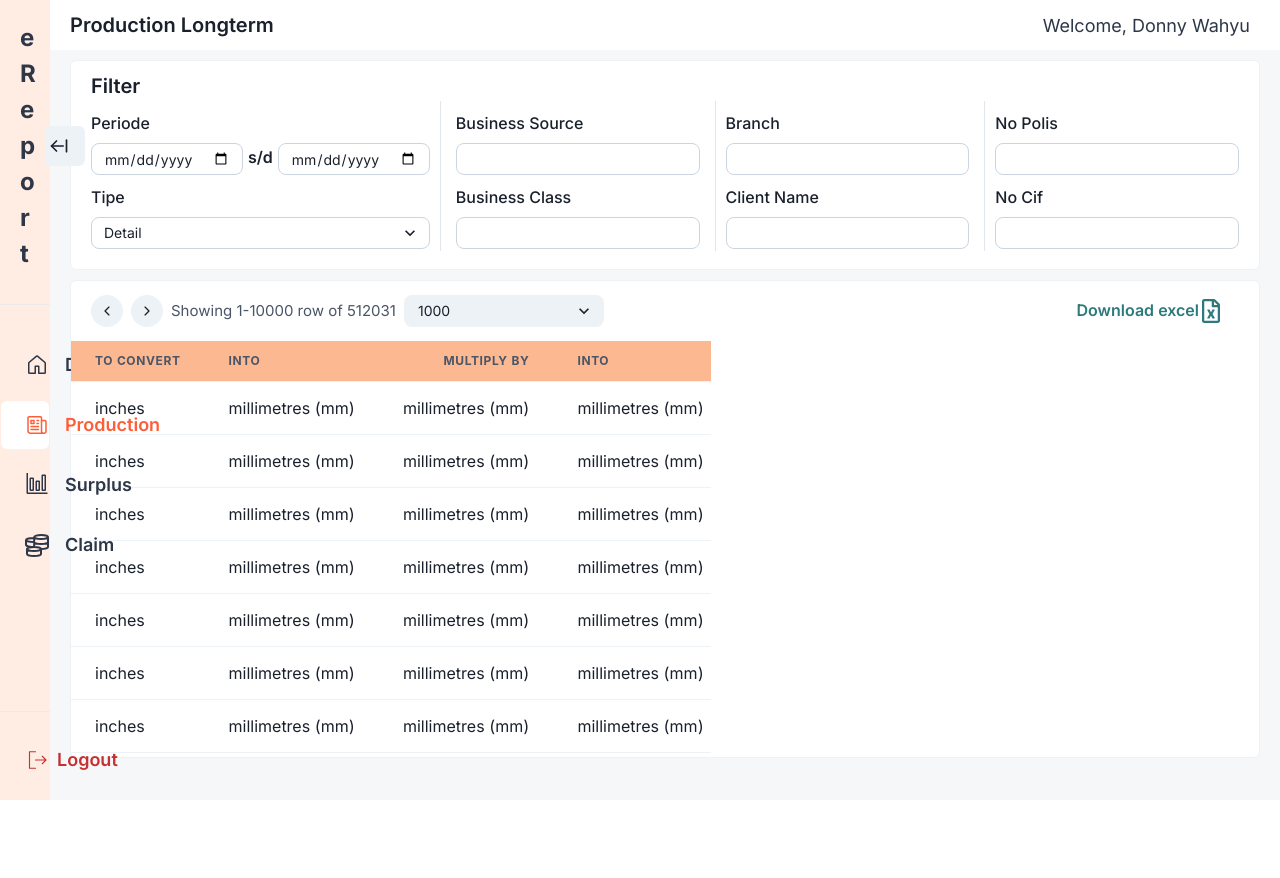
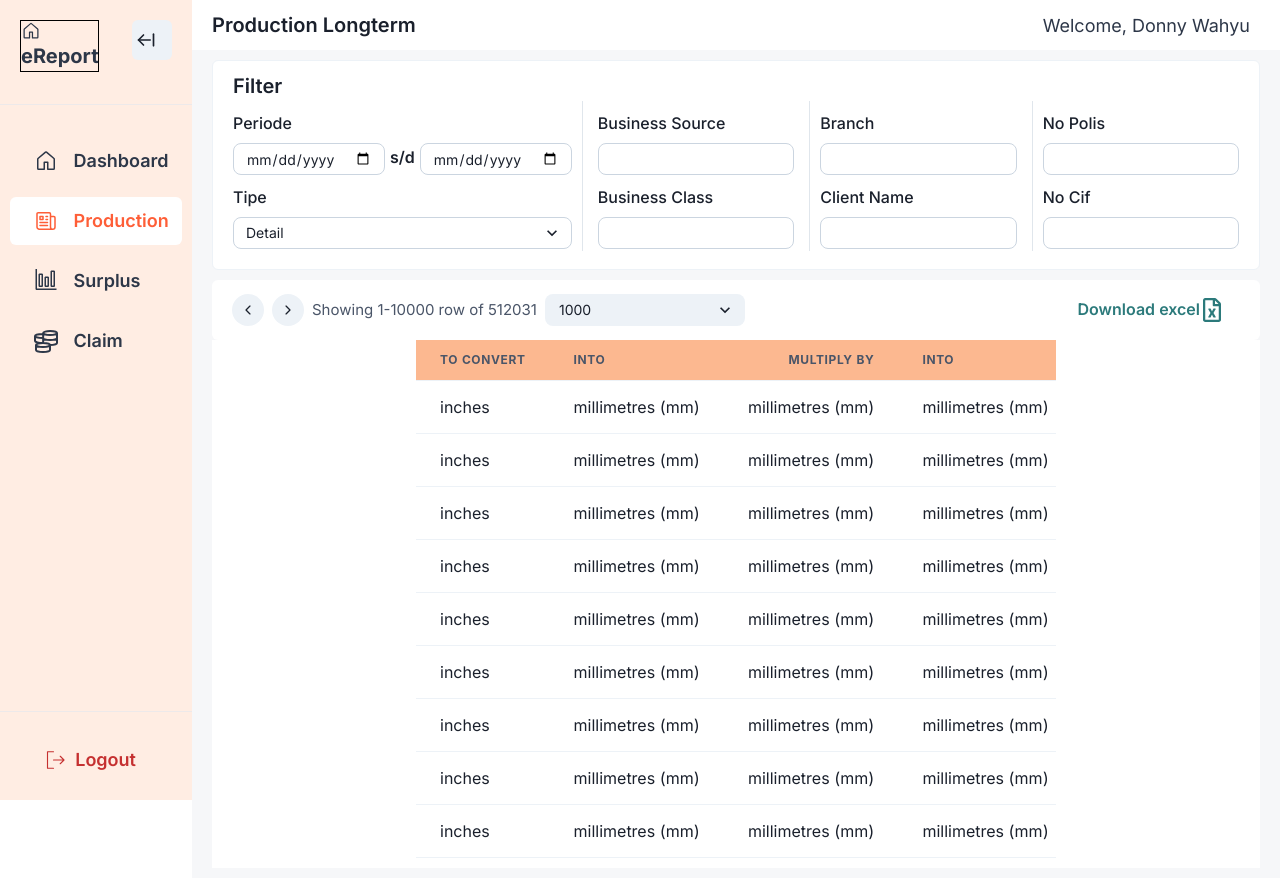
Before and after one commit to donny17-bit/asm-frontend, a Next.js app: page / in a window 1280 px wide. Before the commit the page ends 800 px from the top, so only its background shows below. Built offline with nearby package versions, Linux system fonts and the light colour scheme.

Commit message:
modify responsiveness

```diff
--- a/app/components/filter/filter.tsx
+++ b/app/components/filter/filter.tsx
@@ -26,12 +26,14 @@ export default function Filter() {
 
   return (
     <Box
+      // flex={"1"}
       bgColor="white"
       borderRadius={"md"}
       border="1px"
       borderColor="gray.100"
-      w={"inherit"}
-      h="fit-content"
+      // w={"inherit"}
+      // maxW={"inherit"}
+      // h="fit-content"
       // maxW={[null, null, null, "50vw", "50vw", "83vw"]}
       //   h={"100px"}
       px="10px"
--- a/app/components/mainProdLt/productionLt.tsx
+++ b/app/components/mainProdLt/productionLt.tsx
@@ -1,12 +1,38 @@
-import { VStack, Flex } from "@chakra-ui/react";
+import {
+  VStack,
+  Flex,
+  Text,
+  Button,
+  Icon,
+  Spacer,
+  HStack,
+  Box,
+  Table,
+  Thead,
+  Tbody,
+  Tfoot,
+  Tr,
+  Th,
+  Td,
+  TableCaption,
+  TableContainer,
+  IconButton,
+  Select,
+} from "@chakra-ui/react";
 import Navbar from "../navbar/navbar";
 import TableComp from "../table/table";
 import Filter from "../filter/filter";
 
-export default function ProductionLt() {
+type data = {
+  isOpen: boolean;
+};
+
+export default function ProductionLt(data: data) {
+  const isOpen = data.isOpen;
+
   return (
     <>
-      <Flex direction="column" w="100%">
+      <Flex direction="column" w="100%" h={"100vh"} maxW={"100%"}>
         <Navbar />
         <Flex
           flex="1"
@@ -14,14 +40,14 @@ export default function ProductionLt() {
           // spacing={"10px"}
           bgColor="#F6F7F9" // abu2
           // h={"100vh"}
-          w="100%"
           px="20px"
           py="10px"
+          // w="inherit"
         >
           {/* filter */}
           <Filter />
           {/* table */}
-          <TableComp />
+          <TableComp isOpen={isOpen} />
         </Flex>
       </Flex>
     </>
--- a/app/components/sidebar/sidebar.tsx
+++ b/app/components/sidebar/sidebar.tsx
@@ -1,7 +1,3 @@
-"use client";
-
-import { useState } from "react";
-
 import {
   VStack,
   Text,
@@ -11,6 +7,7 @@ import {
   Box,
   Divider,
   HStack,
+  Flex,
 } from "@chakra-ui/react";
 import { HiOutlineNewspaper } from "react-icons/hi2";
 import { VscGraph } from "react-icons/vsc";
@@ -20,18 +17,14 @@ import { GoHome } from "react-icons/go";
 import { BsArrowBarLeft } from "react-icons/bs";
 import { LuArrowLeftFromLine } from "react-icons/lu";
 
-type min = {
+type data = {
   isOpen: boolean;
-  toggleBar: any;
+  toggleSidebar: any;
 };
 
-export default function Sidebar(min: data) {
-  // const [isOpen, setIsOpen] = useState(true);
-
-  // const toggleSidebar = () => {
-  //   setIsOpen(!isOpen);
-  //   console.log(isOpen);
-  // };
+export default function Sidebar(data: data) {
+  const isOpen = data.isOpen;
+  const toggleSidebar = data.toggleSidebar;
 
   return (
     <>
@@ -47,7 +40,7 @@ export default function Sidebar(min: data) {
         bgColor={"#ffede3"}
         // bgColor={"white"}
         // bgGradient="linear(to-b, #fc9356, #ffede3)"
-        width={min.isOpen ? [null, null, "30vw", "15vw"] : "50px"}
+        width={isOpen ? [null, null, "30vw", "15vw"] : "75px"}
         transition="width 0.3s"
       >
         <VStack
@@ -58,31 +51,44 @@ export default function Sidebar(min: data) {
           spacing="3"
           // color={"#F6F7F9"}
         >
-          <HStack w="100%" pb="5" px="5">
+          <Flex direction={isOpen ? "row" : "column"} w="100%" pb="5" px="5">
             {/* logo */}
-            <Text
-              w={"90%"}
-              fontSize="2xl"
-              fontWeight="bold"
-              textAlign={"left"}
-              color="gray.700"
-            >
-              eReport
+            {/* <Flex> */}
+            <Text>
+              <Text
+                border={"1px solid black"}
+                // w={"90%"}
+                fontSize="xl"
+                fontWeight="bold"
+                textAlign={"left"}
+                color="gray.700"
+                transition="transform 0.3s, opacity 0.1s ease-in-out"
+                opacity={isOpen ? 1 : 0}
+                transform={isOpen ? "translateX(0)" : "translateX(-100%)"}
+              >
+                <GoHome /> eReport
+              </Text>
             </Text>
+            {/* </Flex> */}
+
             <Spacer />
             {/* hide button */}
             <Button
-              onClick={min.toggleBar}
+              // w={"inherit"}
+              onClick={toggleSidebar}
               fontSize={"20"}
               // border={"1px solid black"}
               py={"3px"}
               pl={"3px"}
               mr={"0px"}
               _hover={{ cursor: "pointer", color: "#FE5E37" }}
+              // transition="transform 0.3s"
+              // opacity={isOpen ? 1 : 0}
+              // transform={isOpen ? "translateX(0)" : "translateX(-100%)"}
             >
               <LuArrowLeftFromLine />
             </Button>
-          </HStack>
+          </Flex>
           <Divider
             color={"gray.400"}
             bgColor={"gray.400"}
@@ -90,7 +96,7 @@ export default function Sidebar(min: data) {
           />
           <Button
             w="90%"
-            mt="6"
+            mt="5"
             variant="ghost"
             color="gray.700"
             justifyContent="left"
@@ -104,7 +110,15 @@ export default function Sidebar(min: data) {
               </Text>
             }
           >
-            <Text ps="2" fontSize={"18"}>
+            <Text
+              textAlign={"left"}
+              ps="2"
+              w={"inherit"}
+              fontSize={"18"}
+              transition="transform 0.3s, opacity 0.1s ease-in-out"
+              opacity={isOpen ? 1 : 0}
+              transform={isOpen ? "translateX(0)" : "translateX(-100%)"}
+            >
               Dashboard
             </Text>
           </Button>
@@ -123,7 +137,13 @@ export default function Sidebar(min: data) {
               </Text>
             }
           >
-            <Text ps="2" fontSize={"18"}>
+            <Text
+              ps="2"
+              fontSize={"18"}
+              transition="transform 0.3s, opacity 0.1s ease-in-out"
+              opacity={isOpen ? 1 : 0}
+              transform={isOpen ? "translateX(0)" : "translateX(-100%)"}
+            >
               Production
             </Text>
           </Button>
@@ -142,7 +162,13 @@ export default function Sidebar(min: data) {
               </Text>
             }
           >
-            <Text ps="2" fontSize={"18"}>
+            <Text
+              ps="2"
+              fontSize={"18"}
+              transition="transform 0.3s, opacity 0.1s ease-in-out"
+              opacity={isOpen ? 1 : 0}
+              transform={isOpen ? "translateX(0)" : "translateX(-100%)"}
+            >
               Surplus
             </Text>
           </Button>
@@ -161,7 +187,13 @@ export default function Sidebar(min: data) {
               </Text>
             }
           >
-            <Text ps="2" fontSize={"18"}>
+            <Text
+              ps="2"
+              fontSize={"18"}
+              transition="transform 0.3s, opacity 0.1s ease-in-out"
+              opacity={isOpen ? 1 : 0}
+              transform={isOpen ? "translateX(0)" : "translateX(-100%)"}
+            >
               Claim
             </Text>
           </Button>
@@ -179,11 +211,20 @@ export default function Sidebar(min: data) {
           colorScheme="red"
           justifyContent="left"
           size={"lg"}
+          transition={"width 1s ease-in-out 10s"}
         >
           <Text fontSize={"x-large"}>
             <PiSignOutLight />
           </Text>
-          <Text ps="2" fontSize={"18"}>
+          <Text
+            ps="2"
+            fontSize={"18"}
+            // w="inherit"
+            transition="transform 0.3s, opacity 0.1s ease-in-out"
+            opacity={isOpen ? 1 : 0}
+            transform={isOpen ? "translateX(0)" : "translateX(-100%)"} // Initial position
+            // hidden={isOpen ? false : true}
+          >
             Logout
           </Text>
         </Button>
--- a/app/components/table/table.tsx
+++ b/app/components/table/table.tsx
@@ -16,21 +16,27 @@ import {
   TableContainer,
   IconButton,
   Select,
+  Center,
+  Flex,
 } from "@chakra-ui/react";
 import { FaRegFileExcel } from "react-icons/fa";
 import { IoIosArrowBack } from "react-icons/io";
 import { IoIosArrowForward } from "react-icons/io";
 
-export default function TableComp() {
+type data = {
+  isOpen: boolean;
+};
+
+export default function TableComp(data: data) {
+  const isOpen = data.isOpen;
+
   return (
-    <>
+    <Flex direction={"column"}>
       <Box
         mt="10px"
         // flex="1"
         bgColor="white"
         borderRadius={"md"}
-        border="1px"
-        borderColor="gray.100"
         pt={"10px"}
         w={"100%"}
         h="fit-content"
@@ -39,8 +45,6 @@ export default function TableComp() {
         // maxW={"82vw"} // nnti diganti
         // overflowX={"auto"}
       >
-        {/* <Box h={"100px"} bgColor={"white"}></Box> */}
-
         <HStack mx={"20px"} mb="10px">
           <IconButton
             isRound={true}
@@ -61,34 +65,34 @@ export default function TableComp() {
           <Text fontSize={"15"} fontWeight={"normal"} textColor="gray.600">
             Showing 1-10000 row of 512031
           </Text>
-          {/* <Box> */}
           <Select w="200px" size="sm" variant="filled" borderRadius="lg">
             <option value="option1">1000</option>
             <option value="option2">10.000</option>
             <option value="option3">100.000</option>
             <option value="option3">1.000.000</option>
           </Select>
-          {/* </Box> */}
           <Spacer />
           <Button variant={"ghost"} colorScheme="teal" size={"md"}>
             Download excel
             <Text fontSize={"x-large"}>
               <FaRegFileExcel />
             </Text>
-            {/* <MdOutlineSimCardDownload /> */}
           </Button>
         </HStack>
-
-        {/* <Box w={"100%"}> */}
+      </Box>
+      <Center bgColor={"white"}>
         <TableContainer
           borderBottomRadius={"md"}
+          overflowX={"auto"}
           overflowY={"auto"}
-          overflowX={"auto"}
-          w="inherit"
+          // w="inherit"
           // maxW="inherit"
-          maxW={[null, "100%", "100%", "100%", "50vw", "83vw"]}
-          maxH={[null, null, "60vh", "50vh", "52vh"]}
-          //   maxH={"780px"}
+          maxW={
+            isOpen ? [null, "100%", "100%", "100%", "50vw", "82vw"] : "92vw"
+          }
+          maxH={[null, null, "60vh", "50vh", "66vh"]}
+          // maxH={"780px"}
+          // maxH="100"
         >
           <Table variant="simple">
             <Thead
@@ -104,6 +108,9 @@ export default function TableComp() {
                 <Th>into</Th>
                 <Th>into</Th>
                 <Th>into</Th>
+                <Th isNumeric>multiply by</Th>
+                <Th isNumeric>multiply by</Th>
+                <Th isNumeric>multiply by</Th>
                 <Th isNumeric>multiply by</Th>
                 <Th isNumeric>multiply by</Th>
                 <Th isNumeric>multiply by</Th>
@@ -302,8 +309,7 @@ export default function TableComp() {
             </Tbody>
           </Table>
         </TableContainer>
-        {/* </Box> */}
-      </Box>
-    </>
+      </Center>
+    </Flex>
   );
 }
--- a/app/main/page.tsx
+++ b/app/main/page.tsx
@@ -13,7 +13,7 @@ import {
   Divider,
   HStack,
 } from "@chakra-ui/react";
-import Sidebar from "../components/sideBarDemo/sidebar";
+import Sidebar from "../components/sideBarDemo/sidebarDemo";
 import { HiOutlineNewspaper } from "react-icons/hi2";
 import { VscGraph } from "react-icons/vsc";
 import { GrMoney } from "react-icons/gr";
--- a/app/page.tsx
+++ b/app/page.tsx
@@ -1,13 +1,23 @@
+"use client";
+
+import { useState } from "react";
+
 import { Flex } from "@chakra-ui/react";
 import Sidebar from "./components/sidebar/sidebar";
 import ProductionLt from "./components/mainProdLt/productionLt";
 
 export default function Dashboard() {
+  const [isOpen, setIsOpen] = useState(true);
+
+  const toggleSidebar = () => {
+    setIsOpen(!isOpen);
+  };
+
   return (
     <>
       <Flex>
-        <Sidebar />
-        <ProductionLt />
+        <Sidebar isOpen={isOpen} toggleSidebar={toggleSidebar} />
+        <ProductionLt isOpen={isOpen} />
       </Flex>
     </>
   );
```
Also changed, not shown: app/components/sideBarDemo/sidebar.tsx (deleted, +0 -96 lines), app/page.module.css (+9 -7 lines).
